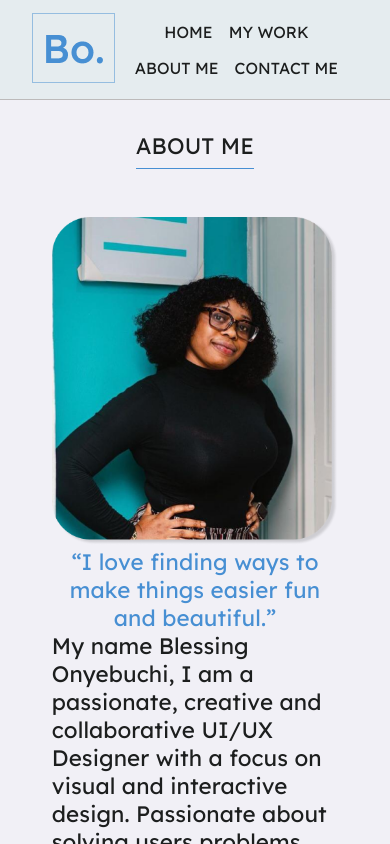
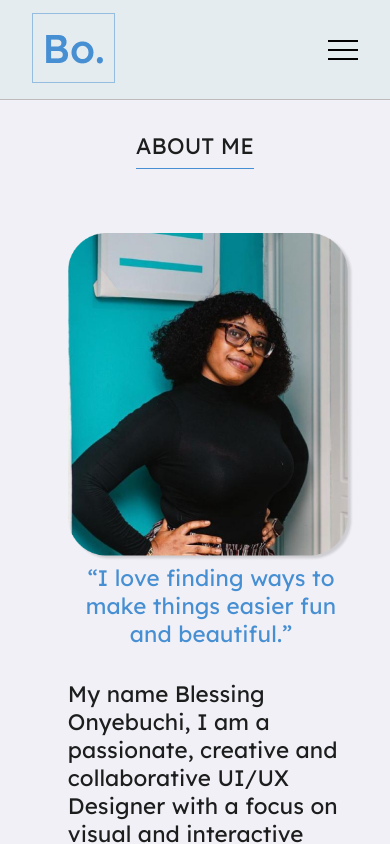
Before and after one commit to Inaboya/ada_portfolio, a React (Create React App) app: page /about in a window 390 px wide. Shown: the top 844 px of the page. Built offline with nearby package versions, Linux system fonts and the light colour scheme.

Commit message:
build harmbuger menu and fix css

```diff
--- a/public/index.html
+++ b/public/index.html
@@ -29,6 +29,8 @@
   <body>
     <noscript>You need to enable JavaScript to run this app.</noscript>
     <div id="root"></div>
+
+     <div id="modal-root"></div>
     <!--
       This HTML file is a template.
       If you open it directly in the browser, you will see an empty page.
--- a/src/App.css
+++ b/src/App.css
@@ -17,6 +17,12 @@
   /* overflow: scroll; */
 }
 
+.landing-container {
+  width: 100%;
+  height: 100%;
+  overflow: scroll;
+}
+
 .header-container {
   width: 100%;
   height: 100px;
@@ -27,10 +33,15 @@
   /* background: #e5ecef; */
 }
 
+.hamburger-menu {
+  display: none;
+}
+
 .navbar__container {
   width: 100%;
   height: 100%;
   padding: 0 6rem;
+  position: relative;
 }
 
 .navbar__wrapper {
@@ -44,9 +55,17 @@
 .navbar__menu--items {
   display: flex;
   align-items: center;
-  justify-content: center;
   gap: 2rem;
 }
+
+/*
+.modal__menu--items {
+  display: flex;
+  flex-direction: column;
+  justify-content: center;
+  align-items: center;
+  gap: 1rem;
+} */
 
 .navbar__menu--item {
   cursor: pointer;
@@ -178,11 +197,10 @@
   overflow: hidden;
 }
 
-
 .work-image-container-1 {
   width: 400px;
   height: 396px;
-  background: #E1E2E2;
+  background: #e1e2e2;
   border-radius: 5px;
   position: relative;
   transition: all 0.5s ease-in-out;
@@ -192,7 +210,7 @@
 .work-image-container-2 {
   width: 400px;
   height: 396px;
-  background: #E9DEF1;
+  background: #e9def1;
   border-radius: 5px;
   position: relative;
   transition: all 0.5s ease-in-out;
@@ -202,7 +220,7 @@
 .work-image-container-3 {
   width: 400px;
   height: 396px;
-  background: #E6ECE9;
+  background: #e6ece9;
   border-radius: 5px;
   position: relative;
   transition: all 0.5s ease-in-out;
@@ -372,6 +390,7 @@
   flex-direction: column;
   justify-content: center;
   align-items: center;
+  margin-bottom: 3rem;
 }
 
 .about-wrapper-1 {
@@ -389,7 +408,7 @@
 }
 
 .about-side-2 {
-  margin-top: 0;
+  margin-top: 3rem;
   width: 50%;
   display: flex;
   flex-direction: column;
@@ -479,6 +498,10 @@ li.content-item:not(:last-child) {
     width: 80%;
   }
 
+  .navbar__menu {
+    display: none;
+  }
+
   .work-content-wrapper {
     grid-template-columns: 1fr;
   }
@@ -491,6 +514,65 @@ li.content-item:not(:last-child) {
   .work-image-container-1 {
     width: 100%;
     height: auto;
+  }
+
+  .about-content-1,
+  .about-content-2 {
+    padding: 1rem;
+  }
+
+  .about-content-2 {
+    height: 70rem;
+  }
+
+  .about-wrapper-1 {
+    flex-direction: column;
+    height: auto;
+  }
+
+  .hamburger-menu {
+    width: 30px;
+    height: 20px;
+    display: flex;
+    flex-direction: column;
+    justify-content: space-between;
+    cursor: pointer;
+  }
+
+  .hamburger-menu__line {
+    width: 100%;
+    height: 2px;
+    background-color: black;
+  }
+
+  .modal {
+    position: absolute;
+    top: 100px; /* Adjust the value to set the desired gap from the navbar */
+    left: 0;
+    width: 100%;
+    height: 13rem;
+    display: flex;
+    /* align-items: center;
+    justify-content: center; */
+    background: #f1f0f6;
+    /* border-bottom: 2px solid #1c1e1e ; */
+  }
+
+  .modal-content {
+    width: 100%;
+    height: 100%;
+    display: flex;
+    flex-direction: column;
+    gap: 2rem;
+    padding: 2rem;
+  }
+
+  .modal__menu--items {
+    display: flex;
+    flex-direction: column;
+    /* justify-content: center; */
+    /* align-items: center; */
+    gap: 1rem;
   }
 
   .work-image-container-2 {
@@ -511,11 +593,6 @@ li.content-item:not(:last-child) {
 
   .navbar__container {
     padding: 0 2rem;
-  }
-
-  .navbar__menu--items {
-    flex-wrap: wrap;
-    gap: 1rem;
   }
 
   .navbar__menu--item {
@@ -588,6 +665,7 @@ li.content-item:not(:last-child) {
   .about-side-1,
   .about-side-2 {
     width: 100%;
+    margin: 1rem;
   }
 
   .photo-container {
--- /dev/null
+++ b/src/components/Modal.tsx
@@ -0,0 +1,14 @@
+import ReactDOM from "react-dom";
+import React from "react";
+
+const Modal: React.FC<any> = ({ children }) => {
+  return ReactDOM.createPortal(
+    <div className="modal">
+      <div className="modal-content">{children}</div>
+    </div>,
+
+    document.getElementById("modal-root") as HTMLElement
+  );
+};
+
+export default Modal;
--- a/src/components/Navbar.tsx
+++ b/src/components/Navbar.tsx
@@ -1,5 +1,6 @@
 import React from "react";
 import { Link, NavLink } from "react-router-dom";
+import Modal from "./Modal";
 
 interface NavbarInterface {
   workRef: React.RefObject<HTMLDivElement> | null;
@@ -11,8 +12,56 @@ const Navbar: React.FC<NavbarInterface> = ({ workRef }) => {
       workRef.current.scrollIntoView({ behavior: "smooth" });
     }
   };
+
+  const [openMenu, setOpenMenu] = React.useState(false);
+
+  const handleOpenMenu = () => {
+    setOpenMenu(!openMenu);
+  };
+
   return (
     <div className="navbar__container">
+      {openMenu && (
+        <Modal>
+          <div className="modal__menu--items">
+            <div>
+              <NavLink
+                className="navbar__menu--item"
+                to="/"
+                onClick={handleScroll}
+              >
+                Home
+              </NavLink>
+            </div>
+
+            <div>
+              <NavLink
+                className="navbar__menu--item"
+                to="/"
+                onClick={handleScroll}
+              >
+                My Work
+              </NavLink>
+            </div>
+
+            <div>
+              <NavLink className="navbar__menu--item" to="/about">
+                About Me
+              </NavLink>
+            </div>
+
+            <div>
+              <NavLink
+                className="navbar__menu--item"
+                to="/"
+                onClick={handleScroll}
+              >
+                Contact Me
+              </NavLink>
+            </div>
+          </div>
+        </Modal>
+      )}
       <div className="navbar__wrapper">
         <div className="">
           <Link to="/" className="logo-container">
@@ -63,6 +112,12 @@ const Navbar: React.FC<NavbarInterface> = ({ workRef }) => {
             </div>
           </div>
         </div>
+
+        <div className="hamburger-menu" onClick={handleOpenMenu}>
+          <div className="hamburger-menu__line" />
+          <div className="hamburger-menu__line" />
+          <div className="hamburger-menu__line" />
+        </div>
       </div>
     </div>
   );
--- a/src/page/LandingPage.tsx
+++ b/src/page/LandingPage.tsx
@@ -12,9 +12,12 @@ const LandingPage: React.FC = () => {
       <header className="header-container">
         <Navbar workRef={workRef} />
       </header>
-      <Home workRef={workRef} />
-      <Work workRef={workRef} />
-      <Contact workRef={workRef} />
+
+      <div className="landing-container">
+        <Home workRef={workRef} />
+        <Work workRef={workRef} />
+        <Contact workRef={workRef} />
+      </div>
 
       <Footer />
     </>
```
